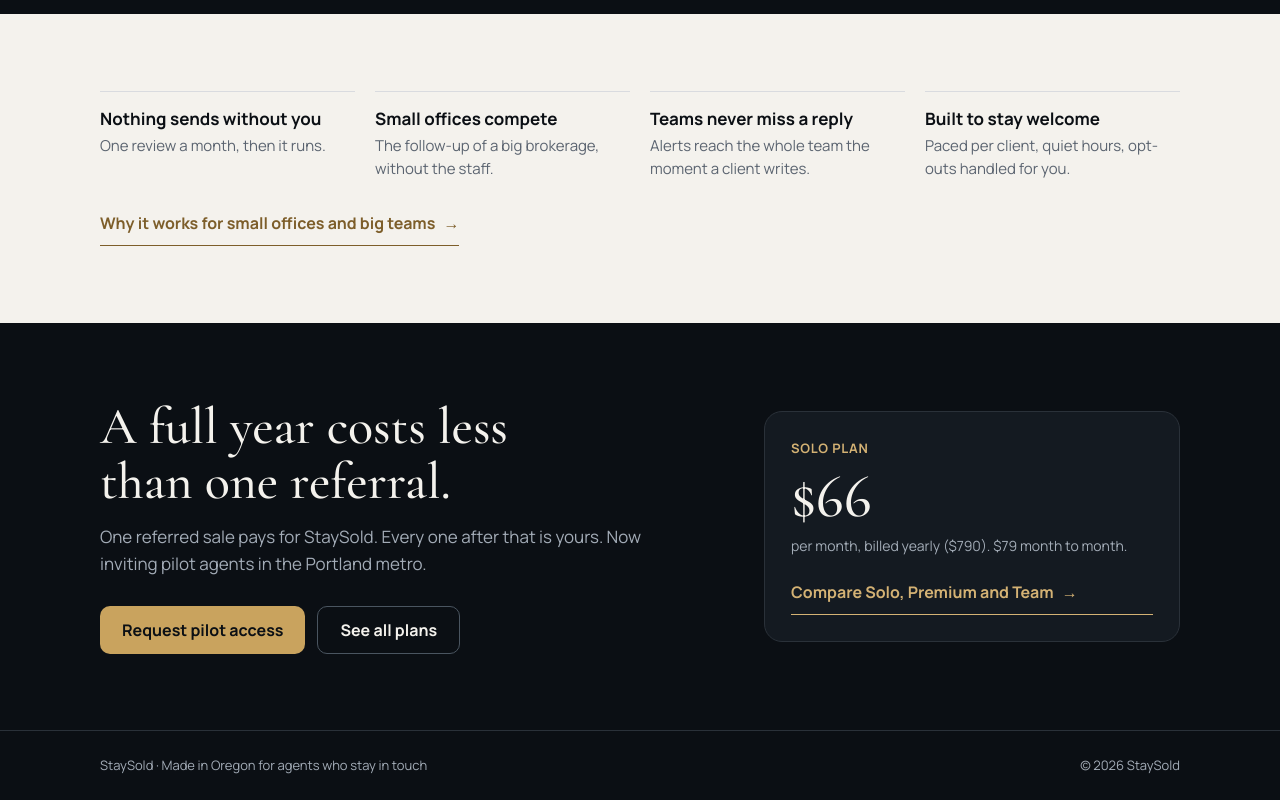
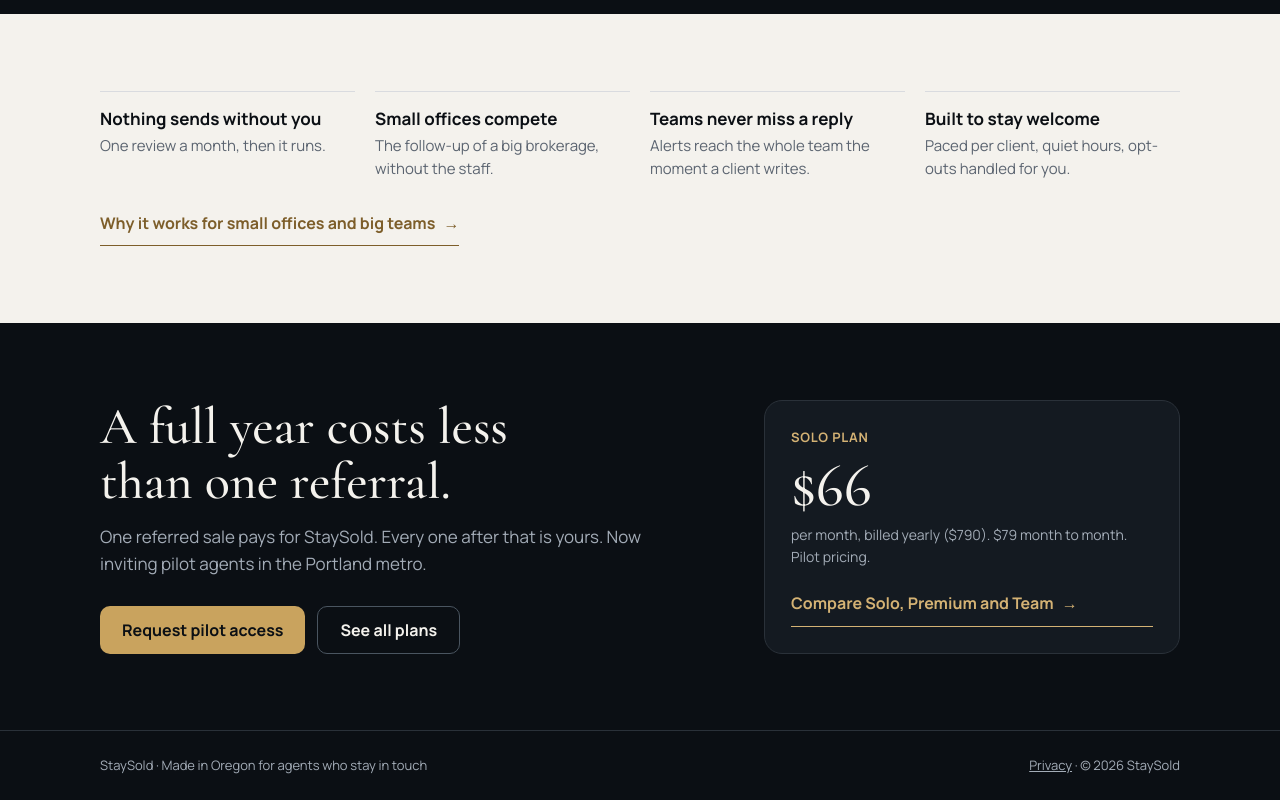
Before and after one commit to NickAlpineConsulting/staysold-site, a plain HTML site: page pitch.html in a window 1280 px wide. Shown: the part 2421-3221 px from the top of the page. Drawn offline with nearby package versions, Linux system fonts and the light colour scheme.

Commit message:
Pitch: pilot pricing label and privacy link
Co-Authored-By: Claude Opus 5.5 <noreply@anthropic.com>
Claude-Session: https://claude.ai/code/session_01B7MATrUkTfwKNuTWVwdSWB

```diff
--- a/pitch.html
+++ b/pitch.html
@@ -201,11 +201,11 @@ footer .wrap{display:flex;flex-wrap:wrap;gap:10px 24px;justify-content:space-bet
    <p>One referred sale pays for StaySold. Every one after that is yours. Now inviting pilot agents in the Portland metro.</p>
    <div class="ctas"><a class="btn primary" href="/#pilot">Request pilot access</a><a class="btn ghost" href="/#pricing">See all plans</a></div>
   </div>
-  <div class="price"><small>Solo plan</small><b>$66</b><span>per month, billed yearly ($790). $79 month to month.</span><a class="more" href="/#pricing" style="margin-top:6px">Compare Solo, Premium and Team</a></div>
+  <div class="price"><small>Solo plan</small><b>$66</b><span>per month, billed yearly ($790). $79 month to month. Pilot pricing.</span><a class="more" href="/#pricing" style="margin-top:6px">Compare Solo, Premium and Team</a></div>
  </div>
 </section>
 </main>
-<footer><div class="wrap"><span>StaySold &middot; Made in Oregon for agents who stay in touch</span><span>&copy; 2026 StaySold</span></div></footer>
+<footer><div class="wrap"><span>StaySold &middot; Made in Oregon for agents who stay in touch</span><span><a href="/privacy" style="color:inherit">Privacy</a> &middot; &copy; 2026 StaySold</span></div></footer>
 <script>
 const lat=document.getElementById('lat');let d='';
 for(let r=0;r<5;r++)for(let c=0;c<5;c++){const x=40+c*110+(r%2?55:0),y=30+r*110;if(x>500)continue;d+=`<path d="M${x} ${y+80}V${y+30}a25 25 0 0 1 50 0v50"/>`;}
```
